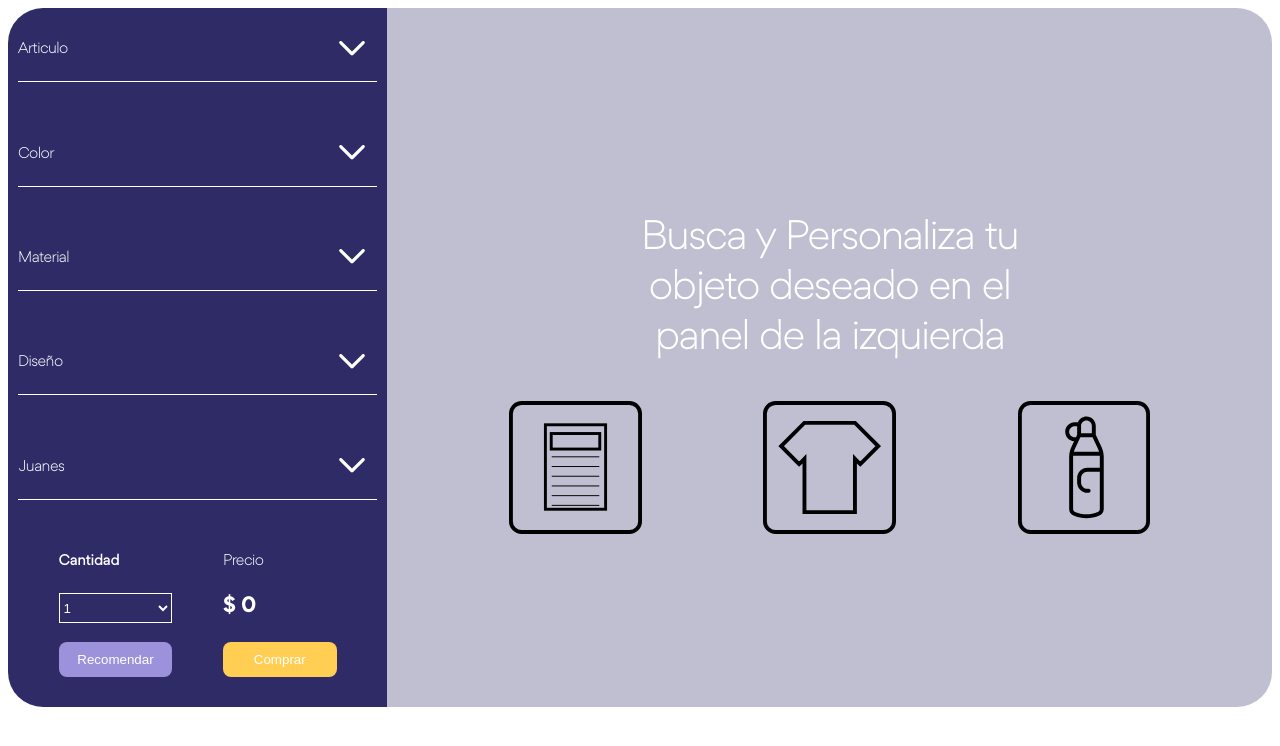
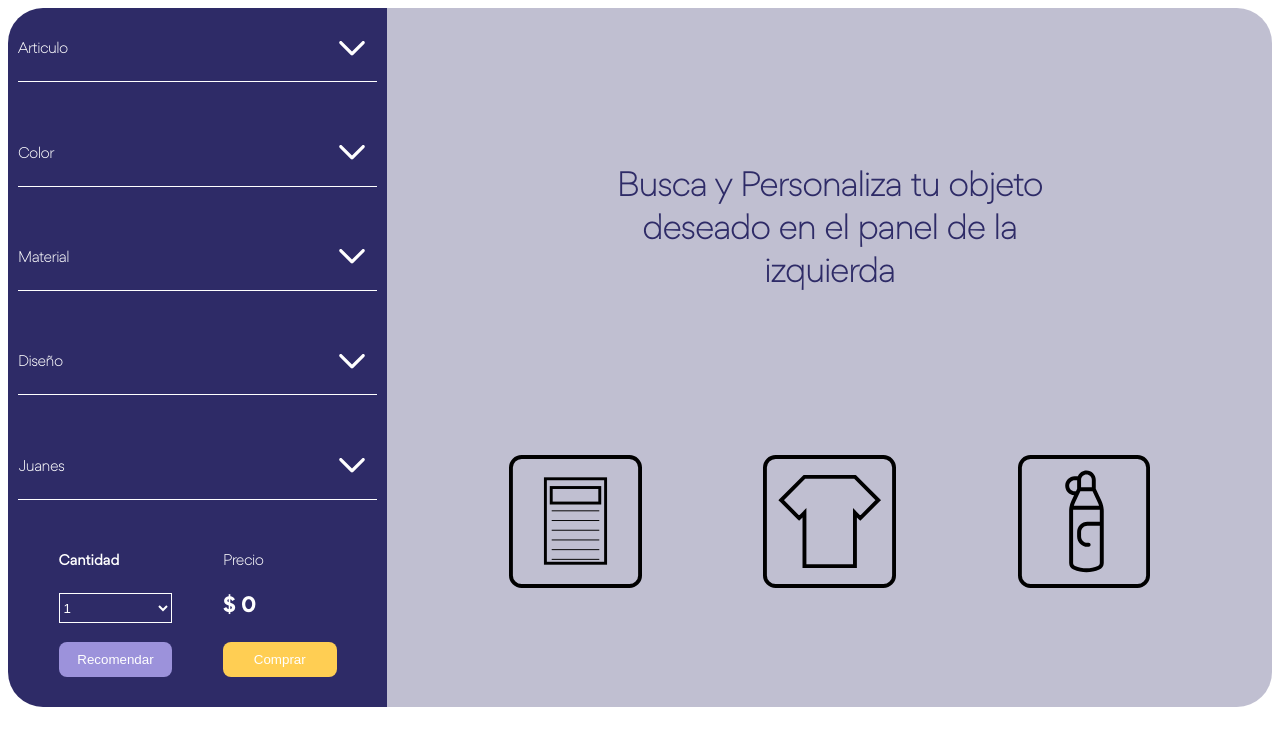
Before and after one commit to MetalPrime/211-taller-somos-pacifico, a React (Create React App) app: page / in a window 1280 px wide. Shown: the top 746 px of the page. Built offline with nearby package versions, Linux system fonts and the light colour scheme.

Commit message:
update in DisplayImg

```diff
--- a/src/components/DisplayImg/DisplayImg.css
+++ b/src/components/DisplayImg/DisplayImg.css
@@ -12,6 +12,17 @@
     text-align: center;
     font-size: 30px;
     font-family: 'Gordita Thin';
+    color: rgba(46, 43, 103, 1);
+}
+
+.DisplayImg__section{
+    width: 100%;
+    height: 100%;
+    display: flex;
+    flex-direction: column;
+    justify-content: center;
+    align-items: center;
+    text-align: center;
 }
 
 .DisplayImg h1{
--- a/src/components/DisplayImg/DisplayImg.tsx
+++ b/src/components/DisplayImg/DisplayImg.tsx
@@ -5,20 +5,26 @@ import OptionShirt from './optionShirt.svg';
 import OptionThermo from './optionThermo.svg';
 
 
-interface DisplayImg{
-
+interface DisplayImg {
+    isNone?: boolean;
 }
 
-export const DisplayImg = () => {
-    return(
+export const DisplayImg: React.FC<DisplayImg> = ({ isNone }) => {
+    return (
         <div className='DisplayImg'>
-            <h1>Busca y Personaliza tu objeto deseado en el panel de la izquierda</h1>
-            <section>
-                <img src={OptionNote} alt="OptionNote"/>
-                <img src={OptionShirt} alt="OptionShirt"/>
-                <img src={OptionThermo} alt="OptionThermo"/>
-            </section>
-            <img src="" alt=""/>
+            {
+                !isNone &&
+                <section className='DisplayImg__section'>
+                    <h1>Busca y Personaliza tu objeto deseado en el panel de la izquierda</h1>
+                    <section>
+                        <img src={OptionNote} alt="OptionNote" />
+                        <img src={OptionShirt} alt="OptionShirt" />
+                        <img src={OptionThermo} alt="OptionThermo" />
+                    </section>
+                </section>
+
+            }
+
         </div>
     );
 }
```
